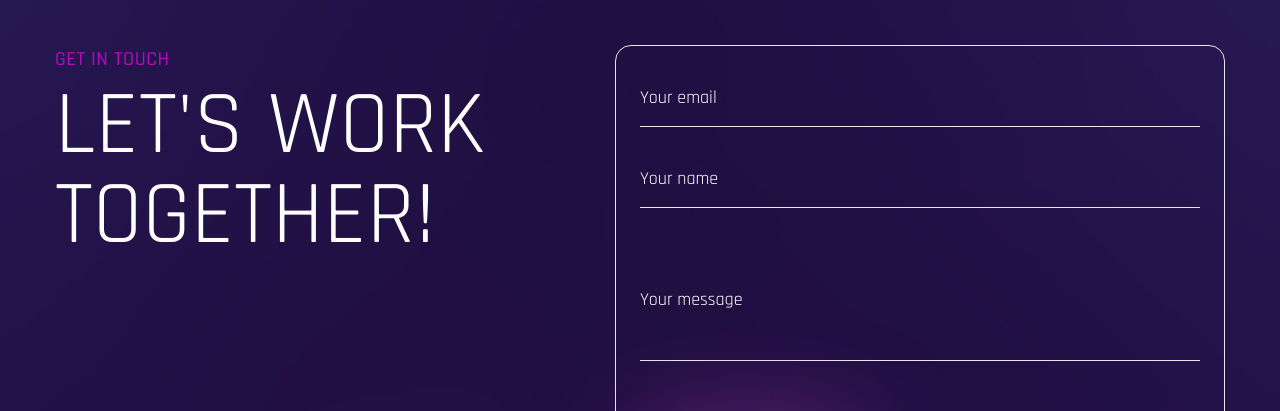
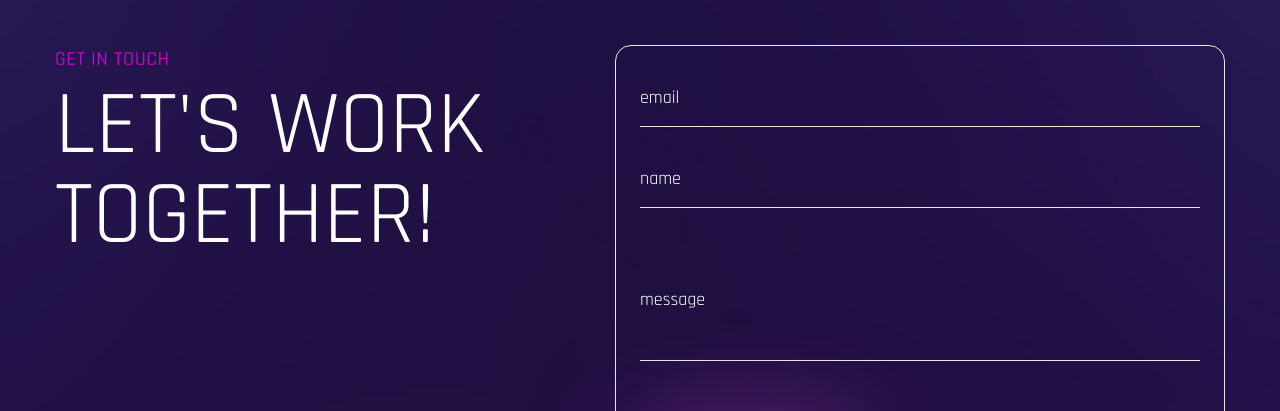
Before and after one commit to AMENAB12/Personal-Website, a React (Create React App) app: page / in a window 1280 px wide. Shown: the part 3107-3518 px from the top of the page. Built offline with nearby package versions, Linux system fonts and the light colour scheme; the HTML template or start-up script is replaced by a standard one; a web font is replaced by a local one.

Commit message:
New change

```diff
--- a/src/components/Contact.js
+++ b/src/components/Contact.js
@@ -45,9 +45,9 @@ const Contact = () => {
   whileInView={"show"}
   viewport={{once: false, amount: 0.4}}
   className='flex-1 border rounded-2xl flex flex-col gap-y-6 pb-24 p-6 items-start'>
-    <input className='bg-transparent border-b py-3 outline-none w-full placeholder:text-white focus:border-accent transition-all' type="text" placeholder='Your email' name="to_name" />
-    <input className='bg-transparent border-b py-3 outline-none w-full placeholder:text-white focus:border-accent transition-all mb-10' type="text" placeholder='Your name' name='from_name'/>
-   <textarea className='bg-transparent border-b py-3 outline-none w-full placeholder:text-white focus:border-accent transition-all resize-none mb-12' placeholder='Your message' name="message"></textarea>
+    <input className='bg-transparent border-b py-3 outline-none w-full placeholder:text-white focus:border-accent transition-all' type="text" placeholder='email' name="to_name" />
+    <input className='bg-transparent border-b py-3 outline-none w-full placeholder:text-white focus:border-accent transition-all mb-10' type="text" placeholder='name' name='from_name'/>
+   <textarea className='bg-transparent border-b py-3 outline-none w-full placeholder:text-white focus:border-accent transition-all resize-none mb-12' placeholder='message' name="message"></textarea>
    <button type='submit' value='send' onClick={()=>gaEventTracker('email')} className='btn btn-lg'>Send Message </button>
   <motion.div
            variants={fadeIn('down', 0.9)}
```
